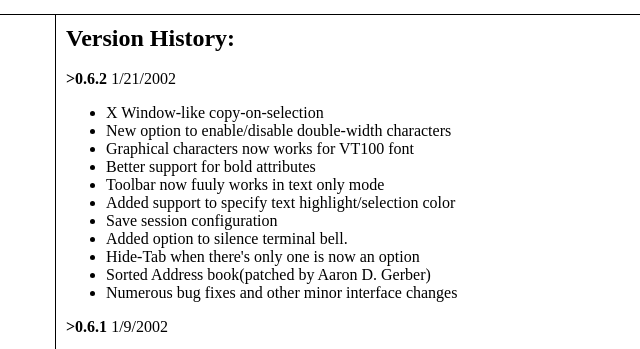
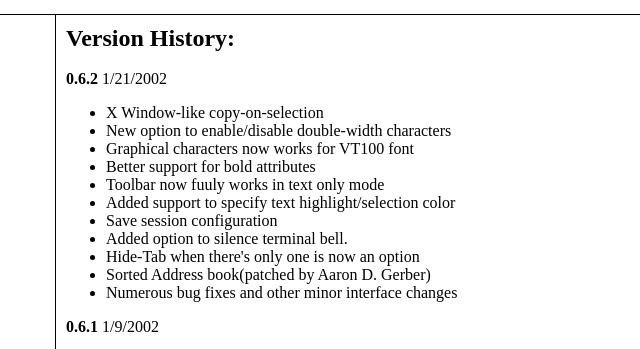
Before and after one commit to caius/iTerm, a plain HTML site: page English.lproj/iTerm Help/history.html in a window 1280 px wide. Shown: the part 202-551 px from the top of the page, 274-914 px from the left. Drawn offline with Linux system fonts and the light colour scheme.

```diff
--- a/English.lproj/iTerm Help/history.html
+++ b/English.lproj/iTerm Help/history.html
@@ -43,7 +43,7 @@
 <TD VALIGN="TOP" BGCOLOR="#FFFFFF">
 <FONT SIZE="5"><STRONG>Version History:</STRONG></FONT>
 <BR><BR>
-<STRONG>>0.6.2</STRONG> 1/21/2002<BR>
+<STRONG>0.6.2</STRONG> 1/21/2002<BR>
 <UL>
 <LI>X Window-like copy-on-selection</LI>
 <LI>New option to enable/disable double-width characters</LI>
@@ -58,7 +58,7 @@
 <LI>Numerous bug fixes and other minor interface changes</LI>
 </UL>
 
-<STRONG>>0.6.1</STRONG> 1/9/2002<BR>
+<STRONG>0.6.1</STRONG> 1/9/2002<BR>
 <UL>
 <LI>Help now made available by Aaron D.Gerber! Many thanks</LI>
 <LI>New save and print functions</LI>
```
Also changed, not shown: 3 other files.
